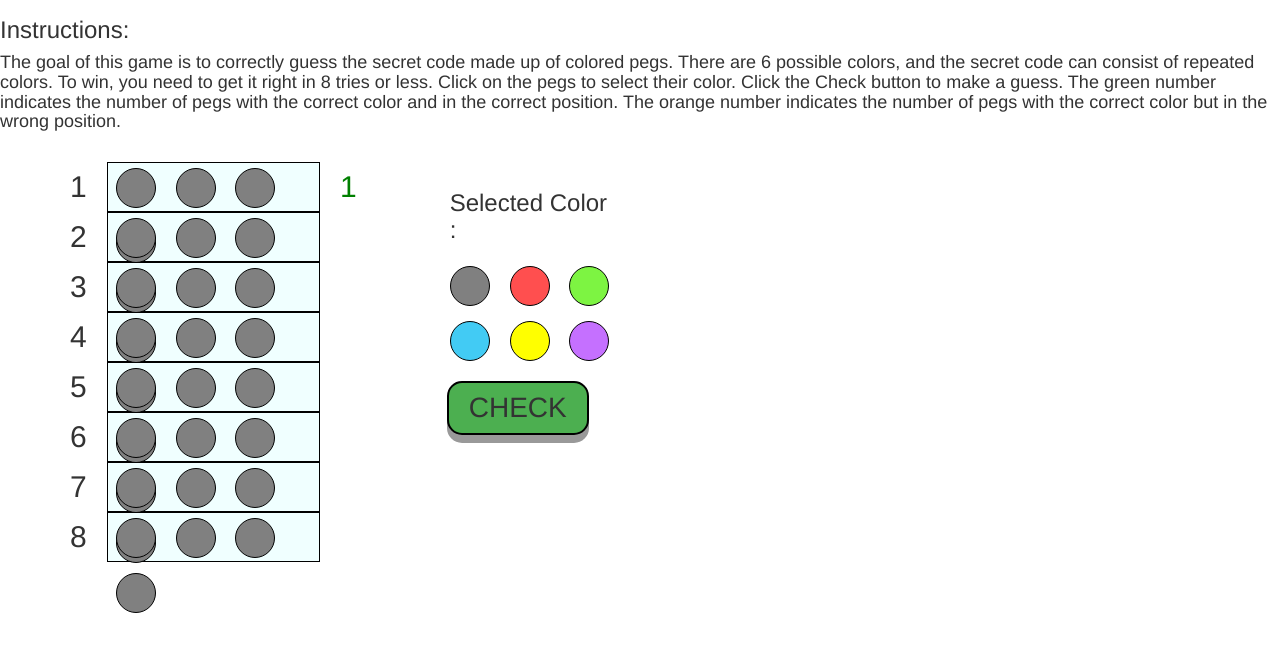
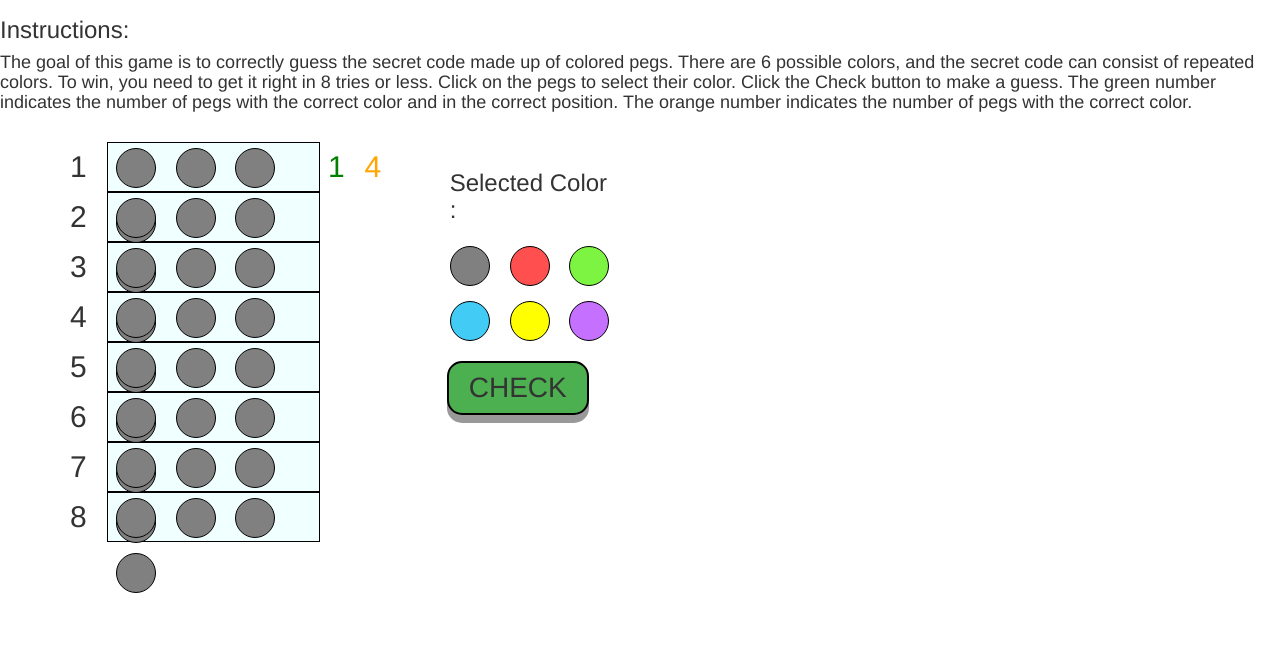
Before and after one commit to rebeccatay92/mastermind, a plain HTML site: page index.html in a window 1280 px wide. Both pictures are taken after a click on the button "CHECK". Shown: the part 63-714 px from the top of the page. Drawn offline with nearby package versions, Linux system fonts and the light colour scheme.

Commit message:
scoring algorithm
scoring algorithm checks for correct color and position, and also correct color. Added alerts for winning and losing(beyond 8 tries).

```diff
--- a/index.html
+++ b/index.html
@@ -15,7 +15,7 @@
 		<div class="col-sm-12">
 			<h1>Mastermind in Vanilla JavaScript</h1>
 			<h3>Instructions:</h3>
-			<h4>The goal of this game is to correctly guess the secret code made up of colored pegs. There are 6 possible colors, and the secret code can consist of repeated colors. To win, you need to get it right in 8 tries or less. Click on the pegs to select their color. Click the Check button to make a guess. The green number indicates the number of pegs with the correct color and in the correct position. The orange number indicates the number of pegs with the correct color but in the wrong position.</h4>
+			<h4>The goal of this game is to correctly guess the secret code made up of colored pegs. There are 6 possible colors, and the secret code can consist of repeated colors. To win, you need to get it right in 8 tries or less. Click on the pegs to select their color. Click the Check button to make a guess. The green number indicates the number of pegs with the correct color and in the correct position. The orange number indicates the number of pegs with the correct color.</h4>
 		</div>
 	</div>
 	<div class="row board">
--- a/main.css
+++ b/main.css
@@ -2,19 +2,9 @@ body {
 	background-color: white;
 }
 
-.numTries {
-	background: white;
-}
-
-.pegs {
+.pegs .row {
 	background: azure;
-}
-.pegs .row {
 	border: 1px solid black;
-}
-
-.result {
-	background: white;
 }
 
 .board {
@@ -25,7 +15,7 @@ body {
 	height: 50px;
 }
 
-.row h2 {
+.numTries h2 {
 	text-align: right;
 	padding: 0 20px;
 	line-height: auto;
@@ -57,7 +47,7 @@ body {
 
 .result h2 {
 	text-align: left;
-	padding: 0 auto;
+	padding: 0 8px;
 	line-height: auto;
 	margin: 8px auto;
 	display: inline-block;
--- a/main.js
+++ b/main.js
@@ -71,21 +71,34 @@ checkButton.addEventListener("click", function() {
 	if (numTries < 8) {activateCurrentRow()};
 	inactivatePreviousRow();
 	correctPosition();
+	correctColor();
+	currentRow = [0, 0, 0, 0];
+	if (numTries === 8 && posCounter !== 4) {
+		alert("Game Over");
+	}
 });
 
 correctPosition = function() {
-	counter = 0;
+	posCounter = 0;
 	for (i = 0; i < 4; i ++) {
 		if(secretCode[i] === currentRow[i]) {
-			counter ++;
+			posCounter ++;
 		}
 	}
-	if (counter === 4) {
-		alert("You Win!");
-		return;
+	if (posCounter === 4) {
+		alert("You Win! Refresh for a new game.");
 	}
-	document.getElementsByClassName("correctPosition")[numTries-1].innerHTML = counter;
+	document.getElementsByClassName("correctPosition")[numTries-1].innerHTML = posCounter;
 }
 
+correctColor = function() {
+	colCounter = 0;
+	for (i = 0; i < 4; i ++) {
+		if(secretCode.indexOf(currentRow[i]) !== -1) {
+				colCounter ++;
+		}
+	}
+	document.getElementsByClassName("correctColor")[numTries-1].innerHTML = colCounter;
+}
 //reset array back to zeroes after check
 //compare array with secret code. update number of pegs with correct color but wrong slot.
```
